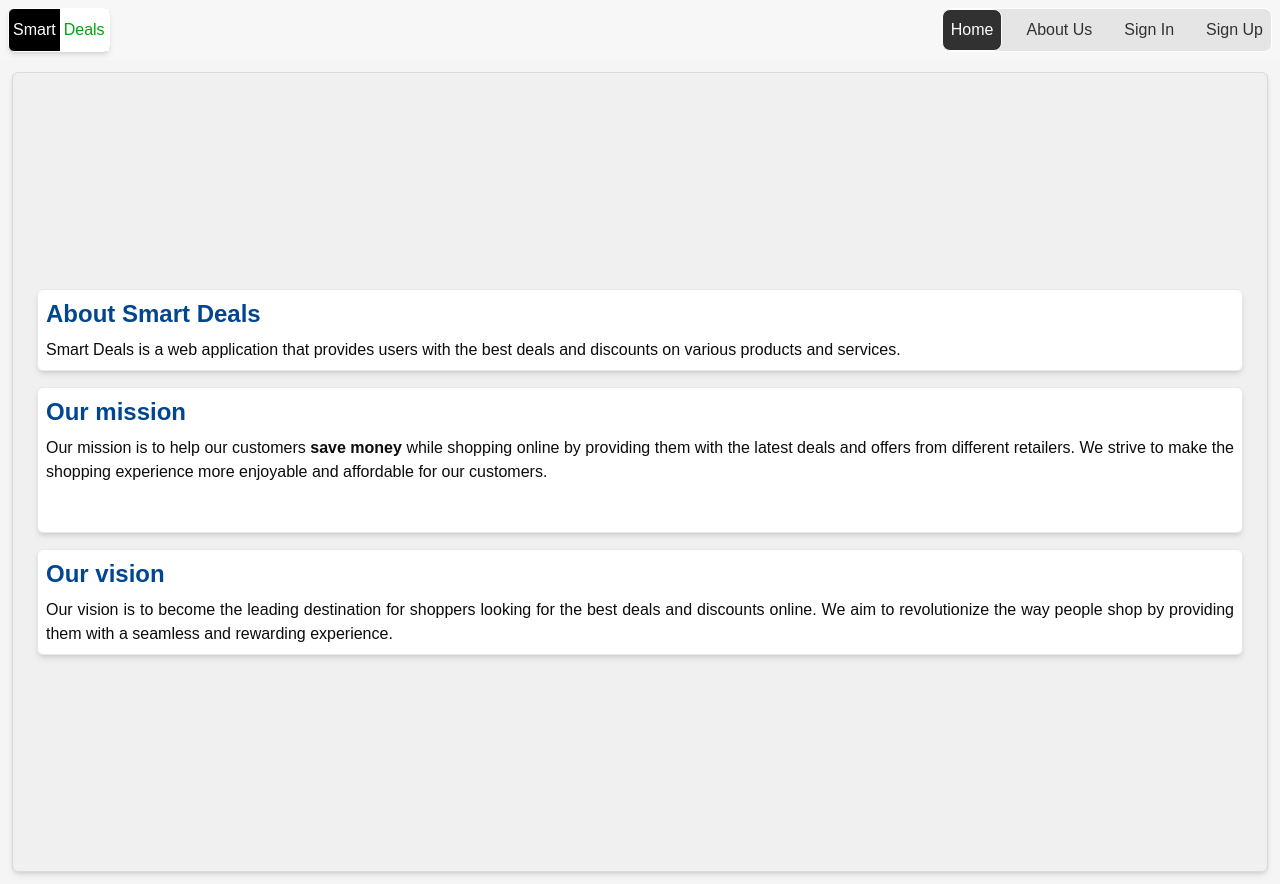
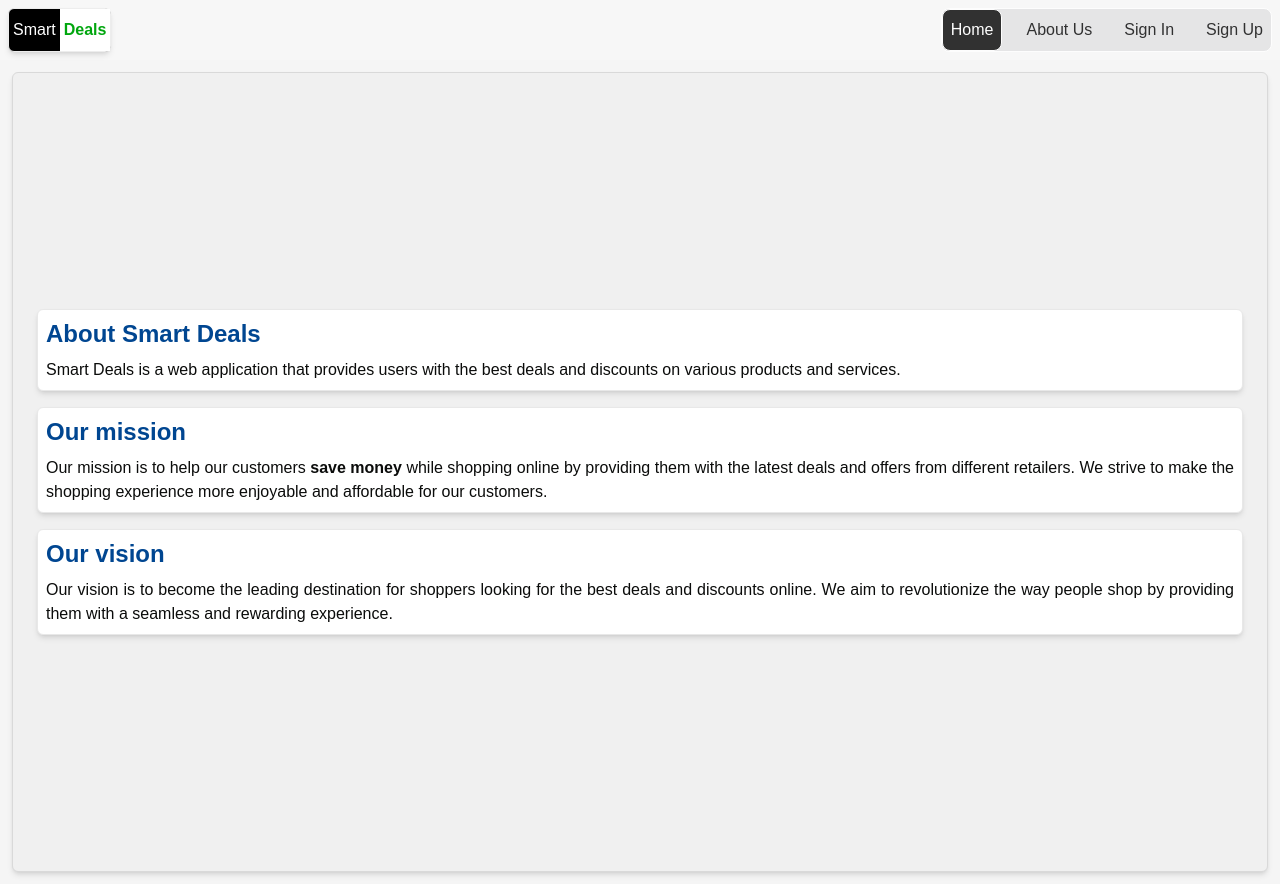
Before and after one commit to Mjos12002/smartdeals-ui, a Next.js app: page /about in a window 1280 px wide. Built offline with nearby package versions, Linux system fonts and the light colour scheme; no server answers.

Commit message:
Added changes to the logo by adding the bold font on the deals section / text

```diff
--- a/app/about/page.tsx
+++ b/app/about/page.tsx
@@ -16,7 +16,7 @@ export default function About() {
                 <p className="font-bold text-2xl text-[#004691] pb-2">
                     Our mission
                 </p>
-                <p className="text-justify pb-10">
+                <p className="text-justify">
                     Our mission is to help our customers <span className="font-bold">save money</span> while shopping online by providing them with the latest deals and offers from different retailers. We strive to make the shopping experience more enjoyable and affordable for our customers.
                 </p>
             </div>
--- a/app/component/welcome/header.component.tsx
+++ b/app/component/welcome/header.component.tsx
@@ -12,11 +12,11 @@ export default async function Header() {
 
     return (
         <header className="flex justify-between p-2 bg-[#F7F7F7]">
-            <div className="bg-[#000] flex text-[#fff] m-0 rounded-md shadow-md border border-[#fff]">
+            <div className="bg-[#000] flex text-[#fff] m-0 rounded-md shadow-md border border-[#EDEDED]">
                 <div className="flex items-center p-1">
                     Smart
                 </div>
-                <div className="flex items-center font-thin bg-[#fff] text-[#00A60E] p-1">
+                <div className="flex items-center font-bold bg-[#fff] text-[#00A60E] p-1">
                     Deals
                 </div>
             </div>
```
